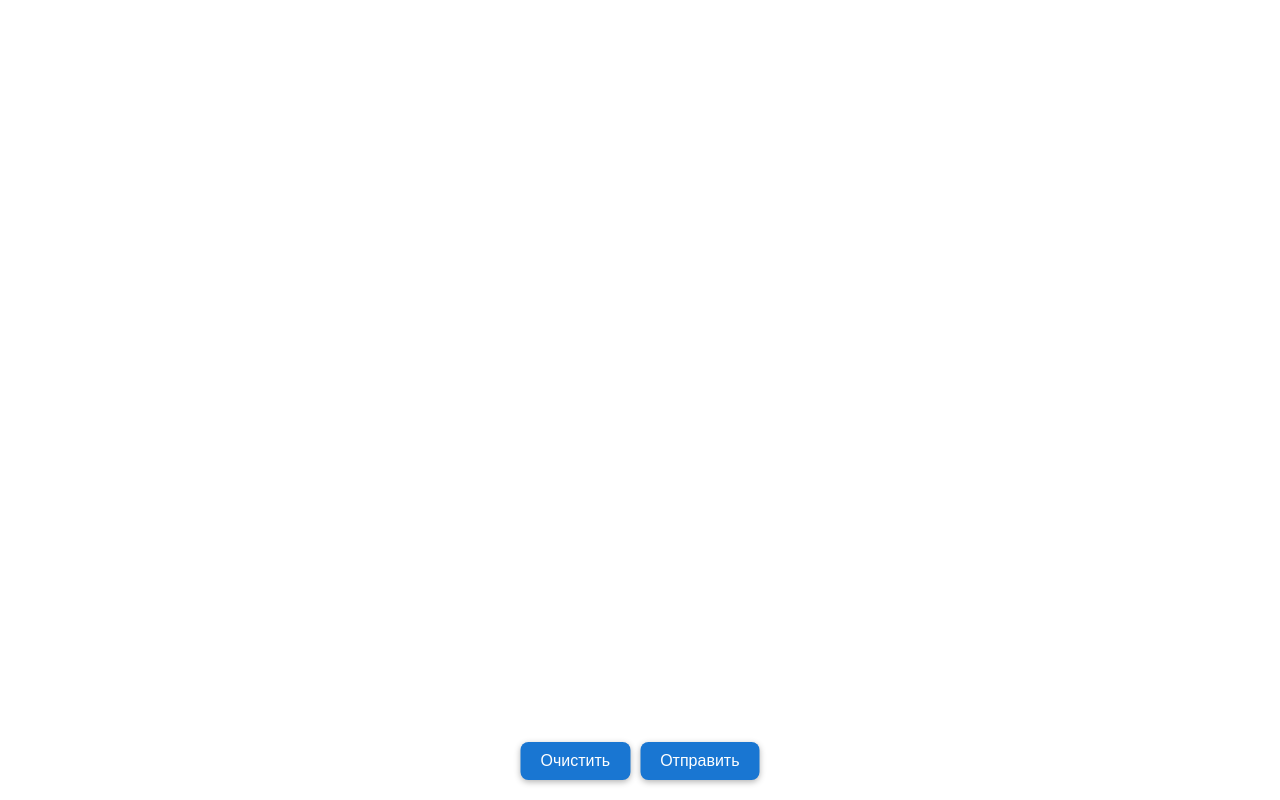
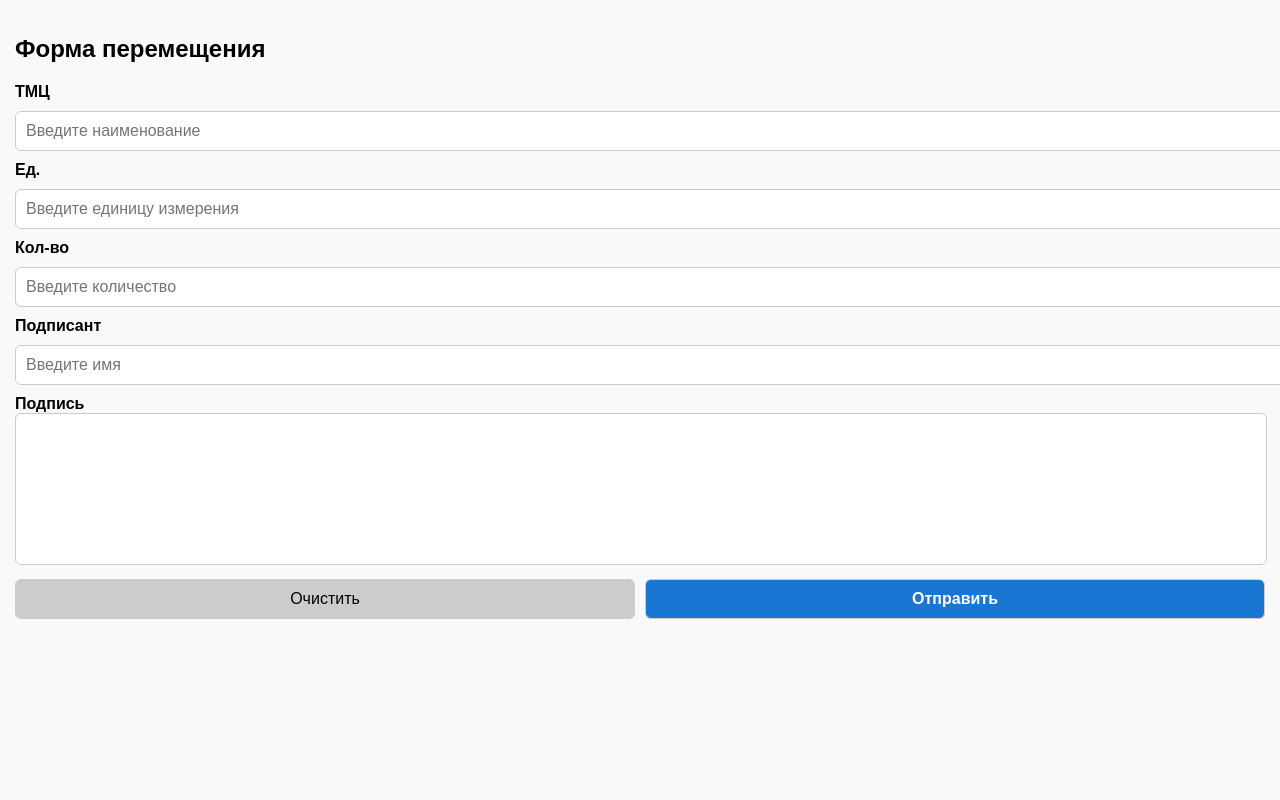
Before and after one commit to VladMikheytsev/telegram-signature-webapp, a plain HTML site: page index.html in a window 1280 px wide. Drawn offline with Linux system fonts and the light colour scheme.

Commit message:
Update index.html
git add index.html
git commit -m "Добавлены кнопки Очистить и Отправить + сглаживание линии"
git push

```diff
--- a/index.html
+++ b/index.html
@@ -1,52 +1,76 @@
+
 <!DOCTYPE html>
 <html lang="ru">
 <head>
   <meta charset="UTF-8" />
   <meta name="viewport" content="width=device-width, initial-scale=1.0">
-  <title>Подпись</title>
+  <title>Перемещение ТМЦ</title>
   <style>
-    html, body {
+    body, html {
       margin: 0;
       padding: 0;
       height: 100%;
-      overflow: hidden;
-      background: #fff;
-      touch-action: none;
+      font-family: sans-serif;
+      background: #f9f9f9;
+    }
+    .container {
+      padding: 15px;
+    }
+    input, button {
+      width: 100%;
+      margin: 10px 0;
+      padding: 10px;
+      font-size: 16px;
+      border-radius: 6px;
+      border: 1px solid #ccc;
+    }
+    label {
+      font-weight: bold;
     }
     canvas {
-      display: block;
-      width: 100vw;
-      height: 100vh;
+      border: 1px solid #ccc;
+      width: 100%;
+      height: 150px;
+      border-radius: 6px;
+      background: white;
       touch-action: none;
     }
     .btn-group {
-      position: absolute;
-      bottom: 20px;
-      left: 50%;
-      transform: translateX(-50%);
       display: flex;
+      justify-content: space-between;
       gap: 10px;
-      z-index: 10;
     }
-    button {
-      padding: 10px 20px;
-      font-size: 16px;
-      border: none;
+    #submit-btn {
       background: #1976d2;
       color: white;
-      border-radius: 8px;
-      box-shadow: 0 2px 6px rgba(0,0,0,0.3);
+      font-weight: bold;
     }
-    button:active {
-      background: #125aa1;
+    #clear-btn {
+      background: #ccc;
     }
   </style>
 </head>
 <body>
-  <canvas id="canvas"></canvas>
-  <div class="btn-group">
-    <button onclick="clearCanvas()">Очистить</button>
-    <button onclick="submitSignature()">Отправить</button>
+  <div class="container">
+    <h2>Форма перемещения</h2>
+    <label>ТМЦ</label>
+    <input type="text" id="item" placeholder="Введите наименование">
+
+    <label>Ед.</label>
+    <input type="text" id="unit" placeholder="Введите единицу измерения">
+
+    <label>Кол-во</label>
+    <input type="number" id="qty" placeholder="Введите количество">
+
+    <label>Подписант</label>
+    <input type="text" id="signer" placeholder="Введите имя">
+
+    <label>Подпись</label>
+    <canvas id="canvas"></canvas>
+    <div class="btn-group">
+      <button id="clear-btn" onclick="clearCanvas()">Очистить</button>
+      <button id="submit-btn" onclick="submitData()">Отправить</button>
+    </div>
   </div>
 
   <script src="https://telegram.org/js/telegram-web-app.js"></script>
@@ -55,67 +79,57 @@
     const ctx = canvas.getContext('2d');
     resizeCanvas();
 
+    function resizeCanvas() {
+      canvas.width = canvas.offsetWidth;
+      canvas.height = 150;
+    }
+
     window.addEventListener('resize', resizeCanvas);
 
-    function resizeCanvas() {
-      canvas.width = window.innerWidth;
-      canvas.height = window.innerHeight;
-    }
-
     let drawing = false;
-    let points = [];
-
-    canvas.addEventListener('pointerdown', (e) => {
+    canvas.addEventListener('pointerdown', e => {
       drawing = true;
-      points.push(getCoords(e));
+      ctx.beginPath();
+      draw(e);
     });
-
-    canvas.addEventListener('pointermove', (e) => {
-      if (!drawing) return;
-      points.push(getCoords(e));
-      drawSmoothLine();
-    });
-
     canvas.addEventListener('pointerup', () => {
       drawing = false;
-      points = [];
+      ctx.beginPath();
     });
+    canvas.addEventListener('pointermove', draw);
 
-    function getCoords(e) {
+    function draw(e) {
+      if (!drawing) return;
       const rect = canvas.getBoundingClientRect();
-      return {
-        x: e.clientX - rect.left,
-        y: e.clientY - rect.top
-      };
-    }
-
-    function drawSmoothLine() {
-      if (points.length < 3) return;
-
-      ctx.clearRect(0, 0, canvas.width, canvas.height);
-      ctx.lineWidth = 3;
+      ctx.lineWidth = 2;
       ctx.lineCap = 'round';
       ctx.strokeStyle = '#000';
+      ctx.lineTo(e.clientX - rect.left, e.clientY - rect.top);
+      ctx.stroke();
       ctx.beginPath();
-      ctx.moveTo(points[0].x, points[0].y);
-
-      for (let i = 1; i < points.length - 2; i++) {
-        const xc = (points[i].x + points[i + 1].x) / 2;
-        const yc = (points[i].y + points[i + 1].y) / 2;
-        ctx.quadraticCurveTo(points[i].x, points[i].y, xc, yc);
-      }
-
-      ctx.stroke();
+      ctx.moveTo(e.clientX - rect.left, e.clientY - rect.top);
     }
 
     function clearCanvas() {
       ctx.clearRect(0, 0, canvas.width, canvas.height);
-      points = [];
     }
 
-    function submitSignature() {
-      const dataURL = canvas.toDataURL("image/png");
-      Telegram.WebApp.sendData(JSON.stringify({ signature: dataURL }));
+    function submitData() {
+      const item = document.getElementById("item").value;
+      const unit = document.getElementById("unit").value;
+      const qty = document.getElementById("qty").value;
+      const signer = document.getElementById("signer").value;
+      const signature = canvas.toDataURL("image/png");
+
+      const payload = {
+        item,
+        unit,
+        qty,
+        signer,
+        signature
+      };
+
+      Telegram.WebApp.sendData(JSON.stringify(payload));
     }
   </script>
 </body>
```
